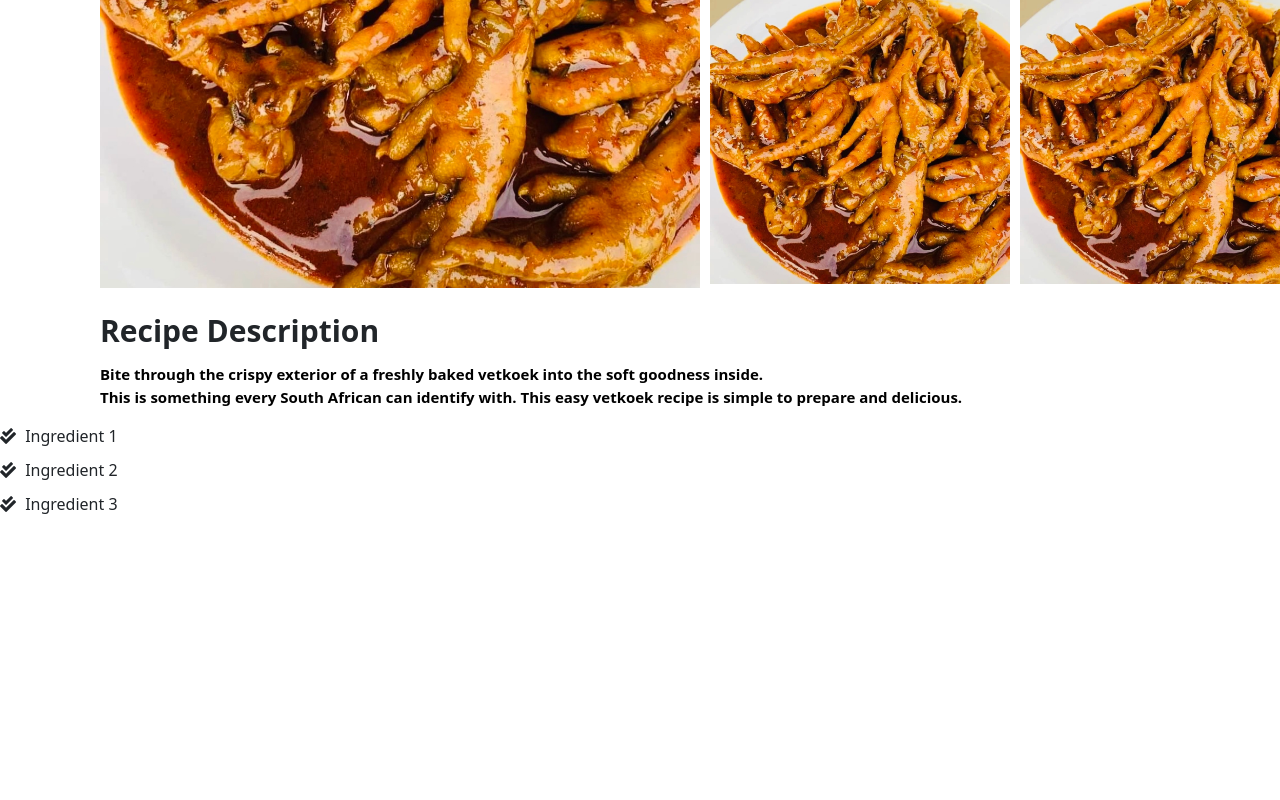
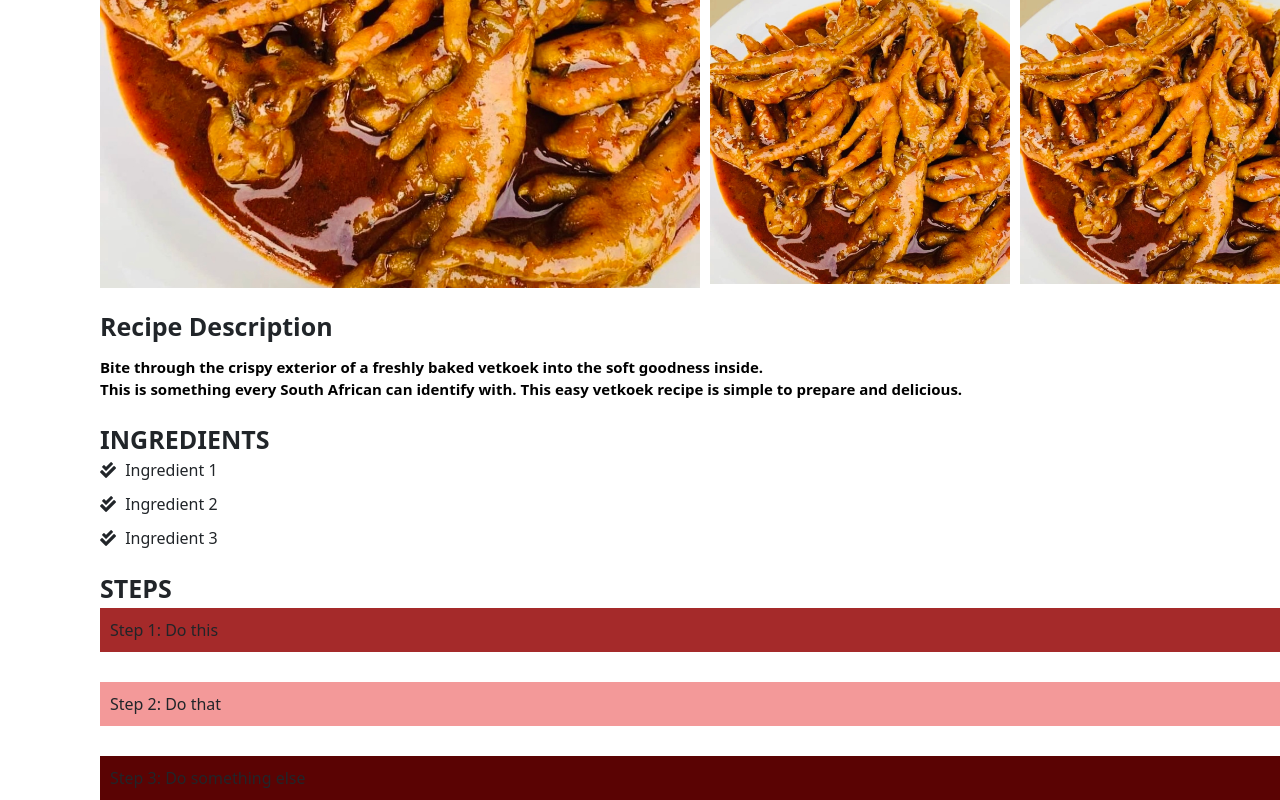
Before and after one commit to Aeden-Manell/Recipe-Book-Website, a React (Create React App) app: page / in a window 1280 px wide. Shown: the part 506-1306 px from the top of the page. Before the commit the page ends 1038 px from the top, so only its background shows below. Built offline with nearby package versions, Linux system fonts and the light colour scheme.

Commit message:
Added steps

```diff
--- a/src/App.css
+++ b/src/App.css
@@ -45,7 +45,7 @@
 
 }
 .stars p {
-  /* margin-left: 100px; */
+  margin-left: 20px;
   margin-top: 10px;
   color: black;
 
@@ -111,7 +111,7 @@
 }
 
 .descriptionstitle {
-  font-size: 30px;
+  font-size: 25px;
   font-weight: bold;
   text-align: start; /* or use 'left' */
   margin-top: 20px;
@@ -123,9 +123,17 @@
   color: black;
 }
 
+.ingredients-title {
+  font-size: 25px;
+  font-weight: bold;
+  text-align: start; /* or use 'left' */
+  margin-top: 20px;
+  padding-left: 100px; /* Adjust this value as needed */
+}
+
 .ingredients-list {
   list-style-type: none; /* Remove default bullet points */
-  padding: 0;
+  padding: 0 0 0 100px; /* Top padding 0, right padding 0, bottom padding 0, left padding 100px */
 }
 
 .ingredients-list li {
@@ -135,3 +143,60 @@
 .ingredients-list i {
   margin-right: 5px; /* Add space between the icon and the text */
 }
+
+.steps-title {
+  font-size: 25px;
+  font-weight: bold;
+  text-align: start; /* or use 'left' */
+  margin-top: 20px;
+  padding-left: 100px; /* Adjust this value as needed */
+}
+
+
+
+.step-list {
+  list-style-type: none;
+  padding: 0;
+  margin: 0;
+  position: relative;
+  padding-left: 100px;
+}
+
+.step {
+  opacity: 0;
+  transition: opacity 1s ease-in-out;
+  animation: appear 2s linear forwards;
+  position: relative;
+  left: -50px; /* Start 50px to the left */
+  padding: 10px; /* Add some padding */
+  margin-bottom: 10px;
+}
+
+@keyframes appear {
+  to {
+    opacity: 1;
+    left: 0; /* End at the normal position */
+  }
+}
+
+.step:nth-child(1) {
+  animation-delay: 1s;
+  background-color: brown; /* Red */
+}
+
+.step:nth-child(2) {
+  animation-delay: 2s;
+  top: 20px; /* Offset by 20px */
+  background-color: rgb(243, 153, 153); /* Green */
+}
+
+.step:nth-child(3) {
+  animation-delay: 3s;
+  top: 40px; /* Offset by 40px */
+  background-color:rgb(90, 3, 3) /* Blue */
+}
+
+.animate {
+  transition: opacity 1s ease-in-out;
+  animation: appear 2s linear forwards;
+}
--- a/src/fatcakedetails.js
+++ b/src/fatcakedetails.js
@@ -1,6 +1,6 @@
 // import React from 'react';
 import StarRating from './StarRating';
-import React, { useState } from 'react';
+import React, { useState ,useEffect} from 'react';
 import './App.css';
 import bigImage from './images/IMG_7183.jpg';
 
@@ -14,6 +14,31 @@ const FatCakeDetails = () => {
     const toggleHeartColor = () => {
       setHeartRed(!isHeartRed);
     };
+
+    useEffect(() => {
+        // Select the element you want to observe
+        const steps = document.querySelector('.step-list');
+
+        // Create an intersection observer
+        const observer = new IntersectionObserver((entries, observer) => {
+          entries.forEach(entry => {
+            // If the element is in the viewport, add a class that triggers the animation
+            if (entry.isIntersecting) {
+              entry.target.classList.add('animate');
+            } else {
+              entry.target.classList.remove('animate');
+            }
+          });
+        });
+
+        // Start observing the element
+        observer.observe(steps);
+
+        // Clean up the observer when the component unmounts
+        return () => observer.disconnect();
+      }, []);
+
+
 
   return (
     <div>
@@ -36,7 +61,7 @@ const FatCakeDetails = () => {
 
             <div className='stars'>
                 <StarRating rating={4} />
-                <p>(99 reviews)</p>
+                <p> 4 (99 reviews)</p>
                 </div>
 
     <div className='icons'>
@@ -59,11 +84,18 @@ const FatCakeDetails = () => {
             <p>Bite through the crispy exterior of a freshly baked vetkoek into the soft goodness inside. <br></br>This is something every South African can identify with. This easy vetkoek recipe is simple to prepare and delicious.</p>
             </div>
 
+        <div className='ingredients-title'> INGREDIENTS</div>
             <ul class="ingredients-list">
             <li><i class="fas fa-check-double"></i> Ingredient 1</li>
             <li><i class="fas fa-check-double"></i> Ingredient 2</li>
             <li><i class="fas fa-check-double"></i> Ingredient 3</li>
             </ul>
+<div className='steps-title'> STEPS </div>
+            <ol class="step-list">
+            <li class="step">Step 1: Do this</li>
+            <li class="step">Step 2: Do that</li>
+            <li class="step">Step 3: Do something else</li>
+            </ol>
 
 
  </div>
```
